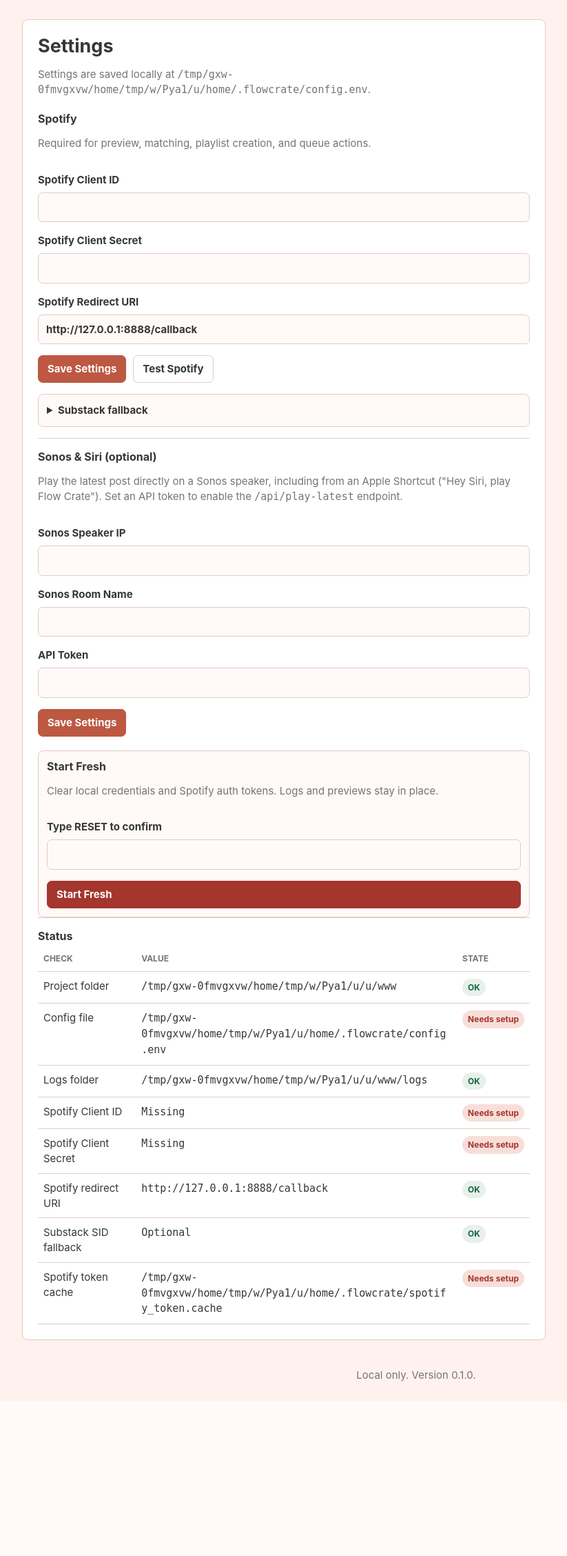
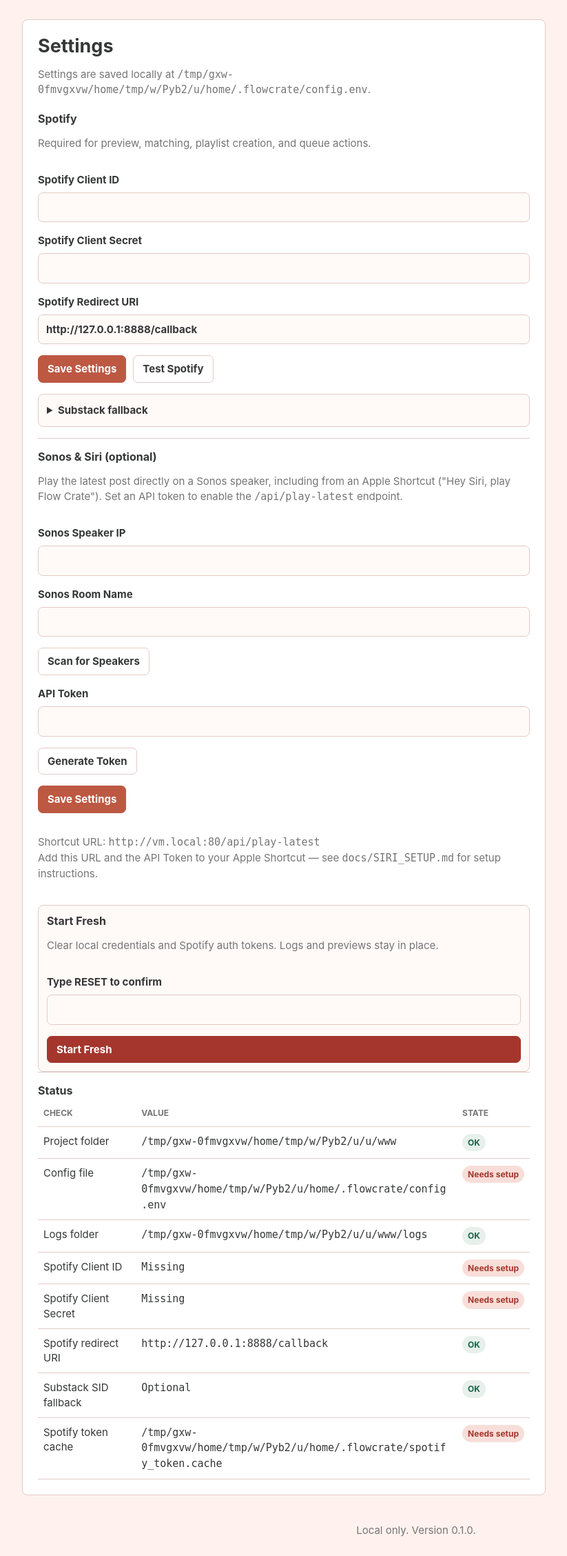
Before and after one commit to zizmax/FlowCrate, a Flask app: page /settings in a window 1280 px wide. Shown: the part 73-2329 px from the top of the page at 69% size, without its empty margins (36-859 px from the left). Before the commit the page ends 2076 px from the top, so only its background shows below. Run offline with Flask 3, Linux system fonts and the light colour scheme.

Commit message:
WP2.5: one-click Siri setup in Settings
- GET /api/sonos-devices + sonos.list_speakers() discovery helper
- Settings: Scan for Speakers button fills room/IP from a dropdown,
  Generate Token button (client-side crypto), ready-to-copy Shortcut URL
- Review fixes: shortcut URL uses the real server port, and the Bonjour
  hostname from scutil (gethostname gave an unresolvable .lan name)
- Implemented by Sonnet 4.6 subagent; reviewed by Fable

Co-Authored-By: Claude Fable 5 <noreply@anthropic.com>

```diff
--- a/src/flowcrate/app.py
+++ b/src/flowcrate/app.py
@@ -1,5 +1,8 @@
 import argparse
 import logging
+import platform
+import socket
+import subprocess
 import threading
 import time
 import webbrowser
@@ -202,6 +205,8 @@ def create_app():
             config_file=CONFIG_FILE,
             checks=_status_checks(),
             test_results=test_results,
+            local_hostname=_local_hostname(),
+            local_port=request.host.rsplit(":", 1)[1] if ":" in request.host else "80",
         )
 
     @app.route("/settings/reset", methods=["POST"])
@@ -324,6 +329,20 @@ def create_app():
     @app.route("/status")
     def status():
         return redirect(url_for("settings"))
+
+    @app.route("/api/sonos-devices")
+    def api_sonos_devices():
+        try:
+            devices = sonos.list_speakers(timeout=5)
+            return jsonify({"ok": True, "devices": devices})
+        except sonos.SonosError as exc:
+            return jsonify({"ok": False, "error": str(exc), "devices": []})
+        except Exception as exc:
+            logging.exception("api/sonos-devices failed")
+            error = str(exc)
+            if sonos._is_host_unreachable(exc):
+                error = sonos._LOCAL_NETWORK_HINT
+            return jsonify({"ok": False, "error": error, "devices": []})
 
     @app.route("/api/play-latest", methods=["POST"])
     def api_play_latest():
@@ -552,6 +571,28 @@ def _status_checks():
     return checks
 
 
+def _local_hostname():
+    """Return the local mDNS hostname, e.g. ``mymac.local``.
+
+    On macOS, gethostname() often returns the DHCP-derived name (like
+    ``192-168-0-31.lan``), which other devices cannot resolve; the Bonjour
+    name from ``scutil --get LocalHostName`` is what .local resolution uses.
+    """
+    name = ""
+    if platform.system() == "Darwin":
+        try:
+            name = subprocess.run(
+                ["scutil", "--get", "LocalHostName"],
+                capture_output=True, text=True, timeout=5,
+            ).stdout.strip().lower()
+        except Exception:
+            name = ""
+    if not name:
+        name = socket.gethostname().lower()
+        name = name.removesuffix(".lan").removesuffix(".local")
+    return name + ".local"
+
+
 def main(argv=None):
     parser = argparse.ArgumentParser(description="Run the Flow Crate local web UI.")
     parser.add_argument("--host", default="127.0.0.1")
--- a/src/flowcrate/sonos.py
+++ b/src/flowcrate/sonos.py
@@ -31,6 +31,37 @@ def _is_host_unreachable(exc):
         if getattr(arg, "errno", None) == errno.EHOSTUNREACH:
             return True
     return False
+
+
+def list_speakers(timeout=5):
+    """Return a list of dicts describing discoverable Sonos speakers.
+
+    Each dict has keys ``room`` (player name), ``ip`` (IP address string), and
+    ``coordinator`` (True when the speaker is its own group coordinator).  The
+    list is sorted by room name.  Returns an empty list when nothing is found;
+    raises :exc:`SonosError` only on a hard network error.
+    """
+    try:
+        zones = soco.discover(timeout=timeout) or scan_network(scan_timeout=2.0) or set()
+    except Exception as exc:
+        if _is_host_unreachable(exc):
+            raise SonosError(_LOCAL_NETWORK_HINT) from exc
+        raise SonosError(f"Sonos discovery failed: {exc}") from exc
+
+    result = []
+    for zone in sorted(zones, key=lambda z: z.player_name):
+        try:
+            is_coordinator = zone.group.coordinator.ip_address == zone.ip_address
+        except Exception:
+            is_coordinator = False
+        result.append(
+            {
+                "room": zone.player_name,
+                "ip": zone.ip_address,
+                "coordinator": is_coordinator,
+            }
+        )
+    return result
 
 
 def get_speaker(ip=None, room=None, timeout=5):
--- a/src/flowcrate/templates/settings.html
+++ b/src/flowcrate/templates/settings.html
@@ -51,19 +51,33 @@
     </div>
     <label>
       Sonos Speaker IP
-      <input name="SONOS_IP" type="text" value="{{ cfg.sonos_ip }}">
+      <input id="sonos-ip-input" name="SONOS_IP" type="text" value="{{ cfg.sonos_ip }}">
     </label>
     <label>
       Sonos Room Name
-      <input name="SONOS_ROOM" type="text" value="{{ cfg.sonos_room }}">
+      <input id="sonos-room-input" name="SONOS_ROOM" type="text" value="{{ cfg.sonos_room }}">
     </label>
+    <div class="button-row">
+      <button id="sonos-scan-btn" type="button">Scan for Speakers</button>
+      <select id="sonos-speaker-select" hidden>
+        <option value="">— choose a speaker —</option>
+      </select>
+      <span id="sonos-scan-msg" class="inline-result error" hidden></span>
+    </div>
     <label>
       API Token
-      <input name="API_TOKEN" type="password" value="{{ cfg.api_token }}">
+      <input id="api-token-input" name="API_TOKEN" type="password" value="{{ cfg.api_token }}">
     </label>
+    <div class="button-row">
+      <button id="generate-token-btn" type="button">Generate Token</button>
+    </div>
     <div class="button-row">
       <button class="primary" name="action" value="save" type="submit">Save Settings</button>
     </div>
+    <p class="muted">
+      Shortcut URL: <code>http://{{ local_hostname }}:{{ local_port }}/api/play-latest</code><br>
+      Add this URL and the API Token to your Apple Shortcut — see <code>docs/SIRI_SETUP.md</code> for setup instructions.
+    </p>
   </form>
 
   <form action="{{ url_for('reset_settings') }}" method="post" class="danger-zone stack">
@@ -94,4 +108,72 @@
     </table>
   </div>
 </section>
+
+<script>
+  (() => {
+    // --- Scan for Speakers ---
+    const scanBtn = document.getElementById("sonos-scan-btn");
+    const speakerSelect = document.getElementById("sonos-speaker-select");
+    const scanMsg = document.getElementById("sonos-scan-msg");
+    const ipInput = document.getElementById("sonos-ip-input");
+    const roomInput = document.getElementById("sonos-room-input");
+
+    const showScanError = (msg) => {
+      speakerSelect.hidden = true;
+      scanMsg.textContent = msg;
+      scanMsg.hidden = false;
+    };
+
+    scanBtn.addEventListener("click", () => {
+      scanBtn.disabled = true;
+      scanMsg.hidden = true;
+      speakerSelect.hidden = true;
+      scanBtn.textContent = "Scanning…";
+      fetch("/api/sonos-devices")
+        .then((r) => r.json())
+        .then((data) => {
+          if (!data.ok || !data.devices || data.devices.length === 0) {
+            showScanError(data.error || "No speakers found on this network.");
+            return;
+          }
+          // Rebuild options beyond the placeholder
+          while (speakerSelect.options.length > 1) speakerSelect.remove(1);
+          data.devices.forEach((d) => {
+            const opt = document.createElement("option");
+            opt.value = JSON.stringify({ room: d.room, ip: d.ip });
+            opt.textContent = d.room + " (" + d.ip + ")";
+            speakerSelect.appendChild(opt);
+          });
+          speakerSelect.hidden = false;
+        })
+        .catch(() => {
+          showScanError("Could not reach /api/sonos-devices.");
+        })
+        .finally(() => {
+          scanBtn.disabled = false;
+          scanBtn.textContent = "Scan for Speakers";
+        });
+    });
+
+    speakerSelect.addEventListener("change", () => {
+      if (!speakerSelect.value) return;
+      try {
+        const parsed = JSON.parse(speakerSelect.value);
+        roomInput.value = parsed.room;
+        ipInput.value = parsed.ip;
+      } catch (_) {}
+    });
+
+    // --- Generate Token ---
+    const tokenInput = document.getElementById("api-token-input");
+    const generateBtn = document.getElementById("generate-token-btn");
+
+    generateBtn.addEventListener("click", () => {
+      if (tokenInput.value && !confirm("Replace the existing API token with a new one?")) return;
+      const bytes = new Uint8Array(16);
+      crypto.getRandomValues(bytes);
+      tokenInput.value = Array.from(bytes).map((b) => b.toString(16).padStart(2, "0")).join("");
+    });
+  })();
+</script>
 {% endblock %}
```
Also changed, not shown: tests/test_api.py (+124 -0 lines).
